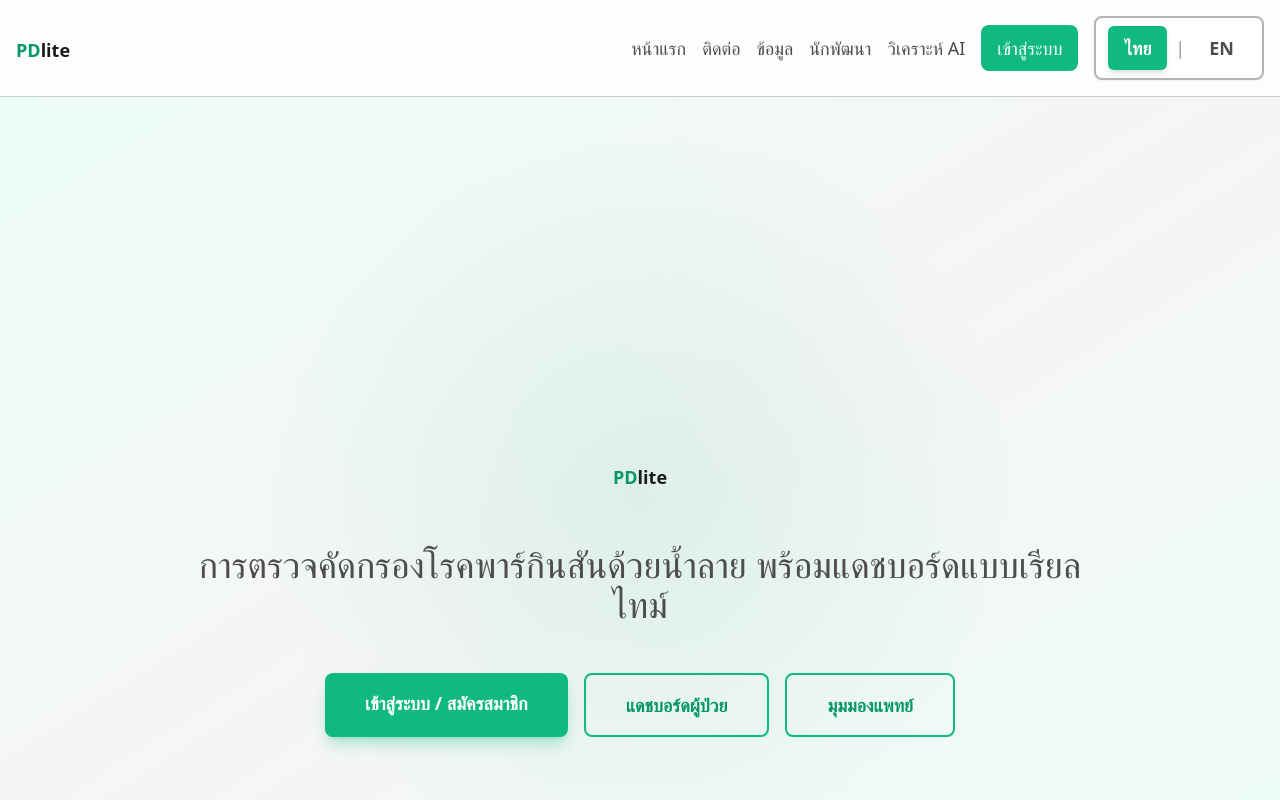
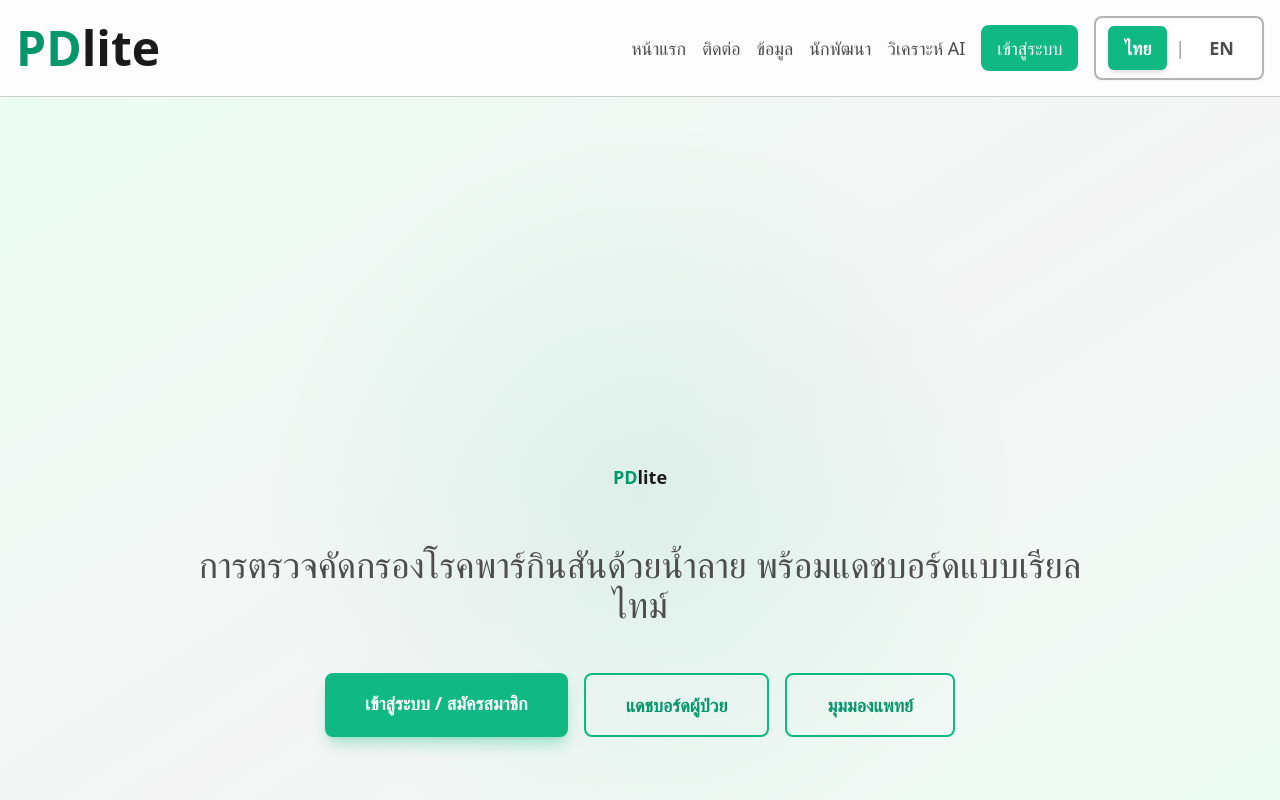
Before and after one commit to Skysosmart/PDlite, a Next.js app: page / in a window 1280 px wide. Shown: the top 800 px of the page. Built offline with nearby package versions, Linux system fonts and the light colour scheme.

Commit message:
Fix dashboard logo by overriding global a tag CSS with specific nav selector

```diff
--- a/app/globals.css
+++ b/app/globals.css
@@ -38,31 +38,21 @@ p, span, div, a, button, label, input, select, textarea {
   font-size: 1.125rem;
 }
 
-/* Dashboard logo override - ensure it's large */
-.pdlite-logo {
-  font-size: 2.5rem !important;
+/* Dashboard logo override - ensure it's large and override global a tag */
+nav > a:first-child {
+  font-size: 3rem !important;
   line-height: 1 !important;
-  display: inline-block;
   margin: 0 !important;
   padding: 0 !important;
-  vertical-align: middle;
-  height: auto;
+  display: inline-block !important;
 }
 
-.pdlite-logo.no-margin {
-  margin-top: 0 !important;
-  margin-bottom: 0 !important;
-  margin-left: 0 !important;
-  margin-right: 0 !important;
-}
-
-.pdlite-logo span {
+nav > a:first-child span {
   font-size: inherit !important;
   line-height: inherit !important;
-  display: inline-block;
+  display: inline-block !important;
   margin: 0 !important;
   padding: 0 !important;
-  vertical-align: baseline;
 }
 
 .text-sm {
```
